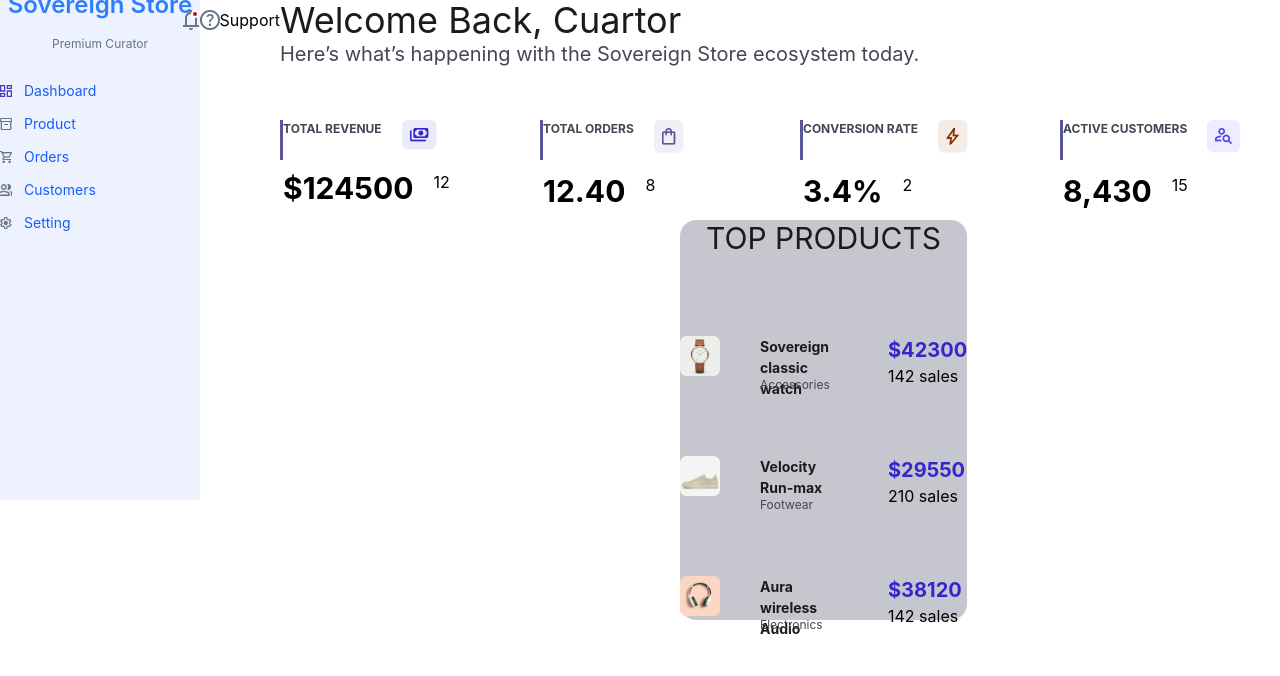
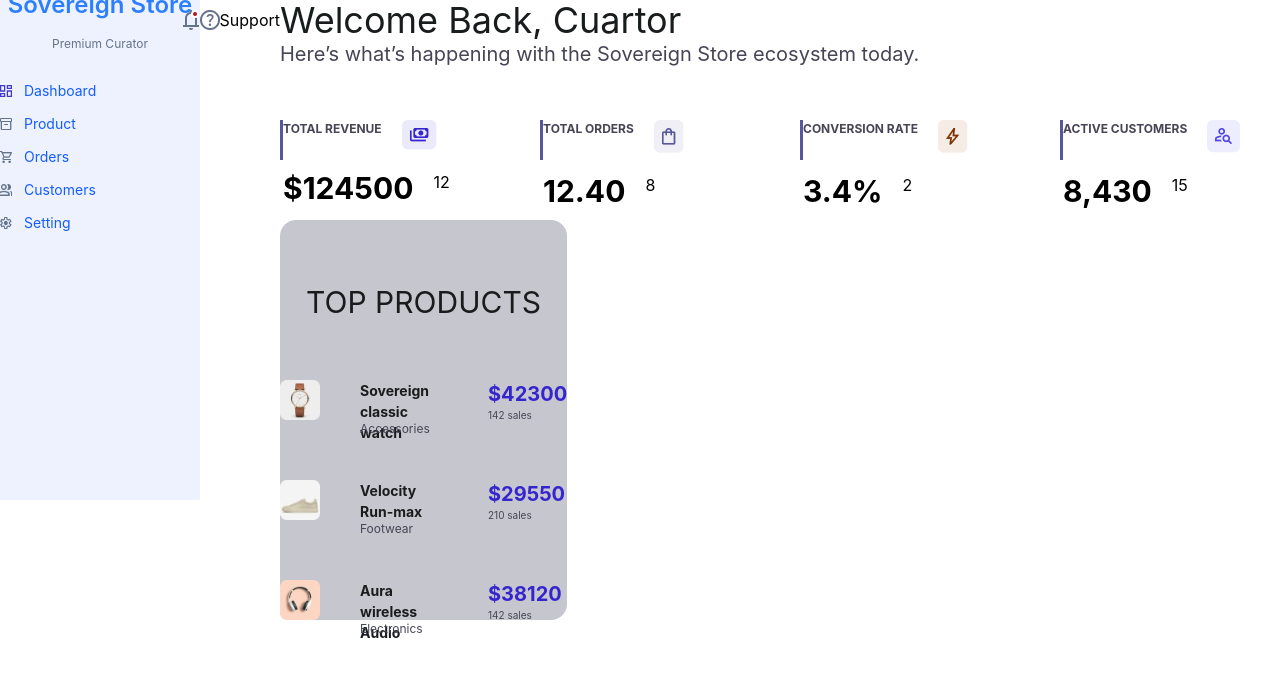
Before and after one commit to sudarshankhatri3/FullStack, a React app in the folder frontend/: page /dashboard in a window 1280 px wide. Shown: the top 676 px of the page. Built offline with nearby package versions, Linux system fonts and the light colour scheme; the HTML template or start-up script is replaced by a standard one.

Commit message:
START NEW

```diff
--- a/frontend/src/App.jsx
+++ b/frontend/src/App.jsx
@@ -10,6 +10,7 @@ import Login from "./components/loginButton";
 import Product from "./pages/product";
 import BabyProduct from "./components/babyProduct.jsx"
 import DashBoard from "./pages/dashBoard.jsx";
+import myApp from "./components/context.jsx";
 
 
 const router=createBrowserRouter([
@@ -34,6 +35,10 @@ const router=createBrowserRouter([
     element:<DashBoard/>
   },
   {
+    path:"myApp",
+    element:<myApp/>
+  },
+  {
     path:"*",
     element:<>Page not found</>
   }
--- /dev/null
+++ b/frontend/src/components/context.jsx
@@ -0,0 +1,42 @@
+import { useContext, createContext } from "react";
+
+const themeContext = createContext(null);
+
+export default function myApp() {
+  return (
+    <themeContext value="dark">
+      <Form />
+    </themeContext>
+  );
+}
+
+function Form() {
+  return (
+    <Panel title="welcome">
+      <Button>Signup</Button>
+      <Button>Login</Button>
+    </Panel>
+  );
+}
+
+
+function Panel({title,children}){
+    const theme=useContext(themeContext)
+    const className='panel-'+theme
+    return(
+        <section className={className}>
+            <h1>{title}</h1>
+            {children}
+        </section>
+    )
+}
+
+
+function Button({children}){
+    const theme=useContext(themeContext)
+    const className='button-'+theme
+
+    return (
+        <button className={className}>{children}</button>
+    )
+}
--- a/frontend/src/pages/dashBoard.jsx
+++ b/frontend/src/pages/dashBoard.jsx
@@ -1,5 +1,7 @@
 import "../app.css";
 import React from "react";
+import { useContext } from "react";
+
 
 const asideBar = [
   {
@@ -138,12 +140,9 @@ export default function DashBoard() {
         </div>
 
         {/* section for top product */}
-        <div className="flex flex-row gap-100">
-          <div>
-
-          </div>
-          <div className="bg-[#c6c6ce]  min-h-[400px] self-center p-20 rounded-2xl flex flex-col items-center gap-20">
-            <h2v className="text-3xl text-[#191C1D] ">TOP PRODUCTS</h2v>
+        <div className="flex">
+          <div className="bg-[#c6c6ce]  min-h-[400px] self-center p-8 rounded-2xl flex flex-col justify-end items-center gap-15">
+            <h2 className="text-3xl text-[#191C1D] ">TOP PRODUCTS</h2>
             {topProduct.map((prod) => (
               <div className=" w-full p-30 flex items-center gap-10">
                 <img src={prod.image} alt={prod.title} />
@@ -153,7 +152,7 @@ export default function DashBoard() {
                 </div>
                 <div>
                   <p className="text-[#3525CD] text-xl font-bold">${prod.price}</p>
-                  <p>{prod.sales} sales</p>
+                  <p className="text-[#464555] text-[10px] ">{prod.sales} sales</p>
                 </div>
               </div>
             ))}
```
